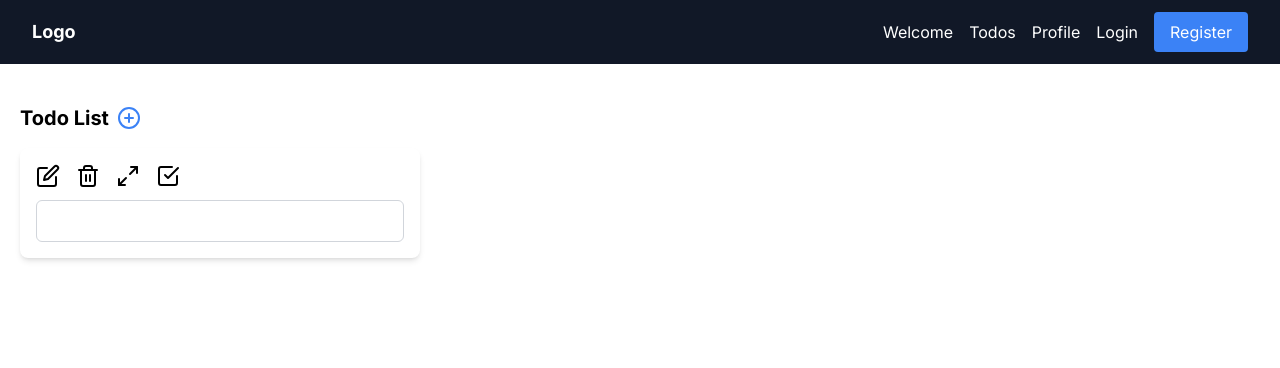
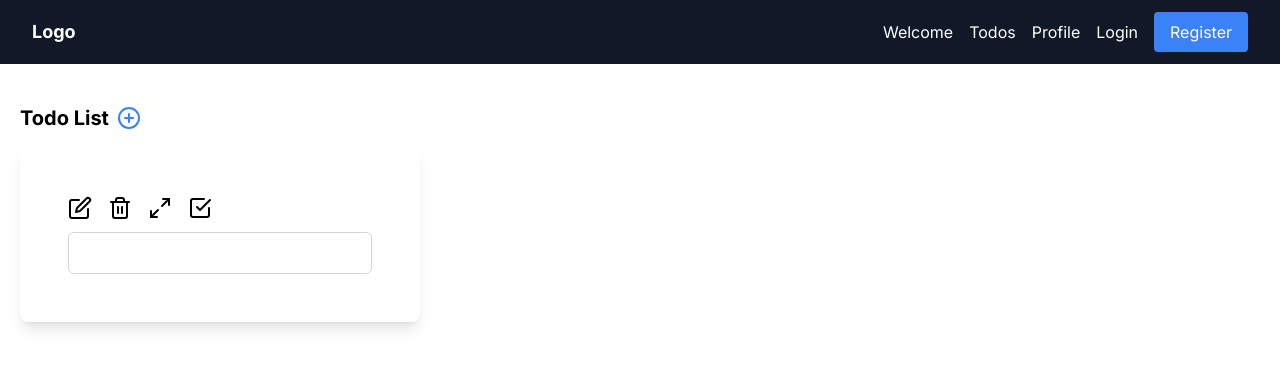
Before and after one commit to dionmar-lariosa/react-todo-app, a Next.js app: page /todos in a window 1280 px wide. Shown: the top 368 px of the page. Built offline with nearby package versions, Linux system fonts and the light colour scheme.

Commit message:
use card

```diff
--- a/src/app/(pages)/todos/page.jsx
+++ b/src/app/(pages)/todos/page.jsx
@@ -2,7 +2,6 @@
 
 import { useState } from "react";
 import { useForm } from "react-hook-form";
-import Input from "@/components/Input";
 import {
   PlusCircle,
   Edit,
@@ -10,6 +9,8 @@ import {
   CheckSquare,
   Maximize2,
 } from "react-feather";
+import Input from "@/components/Input";
+import Card from "@/components/Card";
 
 const Todos = () => {
   const {
@@ -56,7 +57,7 @@ const Todos = () => {
       </div>
       <div className="grid gap-5 md:grid-cols-3">
         {inputs.map((input, index) => (
-          <div key={index} className="bg-white rounded-lg shadow-md">
+          <Card key={index}>
             <div className="p-4 flex flex-col">
               <div className="flex items-center space-x-4 mb-2">
                 <Edit
@@ -87,7 +88,7 @@ const Todos = () => {
                 />
               </form>
             </div>
-          </div>
+          </Card>
         ))}
       </div>
     </>
--- a/src/components/Card.jsx
+++ b/src/components/Card.jsx
@@ -1,5 +1,5 @@
 const Card = ({ children }) => {
-  return <div className="bg-white rounded-lg p-8 shadow-md">{children}</div>;
+  return <div className="bg-white rounded-lg p-8 shadow-lg">{children}</div>;
 };
 
 export default Card;
```
